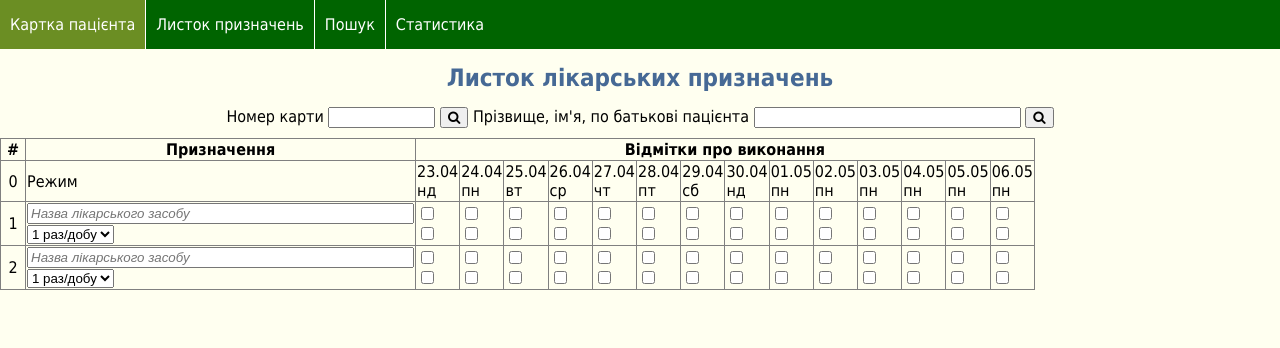
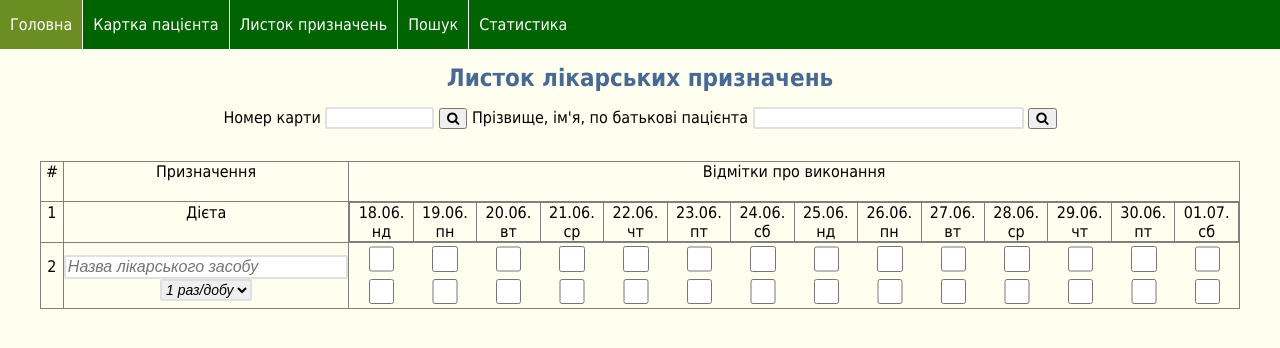
Before and after one commit to ahorilyk/patientcard, a plain HTML site: page app/recipe.html in a window 1280 px wide. Drawn offline with nearby package versions, Linux system fonts and the light colour scheme; files that its build step writes are made by us from their sources.

Commit message:
checkbox updated

```diff
--- /dev/null
+++ b/app/js/main.js
@@ -0,0 +1,68 @@
+function dates()
+{
+
+	var days = ["нд","пн","вт","ср","чт","пт","сб"];
+
+	for (var i=0; i<14; i++){
+
+		// Запис дат на два тижні
+
+		var d = new Date();
+
+		var newDiv = document.createElement("DIV");
+
+		var newDate = ("0" + d.getDate(d.setDate(d.getDate()+i))).slice(-2);
+
+		var newMounth = ("0" +(d.getMonth()+1)).slice(-2);
+
+		var text = document.createTextNode(newDate + "." +
+			newMounth  + ". " + days[d.getDay()]);
+
+		newDiv.appendChild(text);
+
+		document.getElementById("dates").appendChild(newDiv);
+
+		// Друк чекбоксів для доктор і сестри
+
+		var newDiv2 = document.createElement("DIV");
+		var newCheckbox = document.createElement("INPUT");
+		newCheckbox.type = "checkbox";
+		newCheckbox.name = newDate + "." + newMounth + "doc";
+
+		var newCheckbox2 = document.createElement("INPUT");
+		newCheckbox2.type = "checkbox";
+		newCheckbox2.name = newDate + "." + newMounth + "sist"
+		newDiv2.appendChild(newCheckbox);
+		newDiv2.appendChild(newCheckbox2);
+		document.getElementById("checks").appendChild(newDiv2);
+
+		//newCheckbox.id = "id";
+	}
+
+}
+/*
+function checks()
+{
+
+	for (var i=0; i<14; i++){
+
+
+
+
+		var newDate = ("0" + d.getDate(d.setDate(d.getDate()+i))).slice(-2);
+
+		var newMounth = ("0" +(d.getMonth()+1)).slice(-2);
+
+		var text = document.createTextNode(newDate + "." +
+			newMounth  + ". " + days[d.getDay()]);
+
+		newDiv.appendChild(text);
+
+		document.getElementById("dates").appendChild(newDiv);
+
+	}
+
+}
+
+//setDate(d.getDate() + i)
+*/
--- a/app/recipe.html
+++ b/app/recipe.html
@@ -5,13 +5,15 @@
 	<meta name="author" content="Artem Horilyk" >
 	<meta name="viewport" content="width=device-width, initial-scale=1.0">
 	<title>Система</title>
-	<link rel="stylesheet" type="text/css" href="style.css">
+	<link rel="stylesheet" type="text/css" href="style/style.css">
 	<link rel="stylesheet" href="https://cdnjs.cloudflare.com/ajax/libs/font-awesome/4.7.0/css/font-awesome.min.css">
+	<script src="js/main.js"></script>
 </head>
 <body>
 
 <div >
   <ul class="nav">
+  <li class="nav"><a href="index.html">Головна</a></li>
     <li class="nav"><a href="medcard.html">Картка пацієнта</a></li>
     <li class="nav"><a href="recipe.html">Листок призначень</a></li>
     <li class="nav"><a href="#">Пошук</a></li>
@@ -30,34 +32,33 @@
 		Прізвище, ім'я, по батькові пацієнта <input type="text" name="patient" size="30"> <button><i class="fa fa-search"></i></button></p>
 </div>
 
-<table>
-<tr>
-	<th width="25px">#</th>
-	<th width="200px">Призначення</th>
-	<th colspan="14">Відмітки про виконання</th>
-</tr>
-<tr>
-	<td>0</td>
-	<td>Режим</td>
-	<td>23.04<br>нд</td>
-	<td>24.04<br>пн</td>
-	<td>25.04<br>вт</td>
-	<td>26.04<br>ср</td>
-	<td>27.04<br>чт</td>
-	<td>28.04<br>пт</td>
-	<td>29.04<br>сб</td>
-	<td>30.04<br>нд</td>
-	<td>01.05<br>пн</td>
-	<td>02.05<br>пн</td>
-	<td>03.05<br>пн</td>
-	<td>04.05<br>пн</td>
-	<td>05.05<br>пн</td>
-	<td>06.05<br>пн</td>
-</tr>
-<tr>
-	<td>1</td>
-	<td><input list="drugname" size="45" placeholder="Назва лікарського засобу">
-			<datalist id="drugname">
+
+
+
+<div class="wrapper">
+	<div class="table">
+		<div class="row">
+			<div class="cell number">#</div>
+			<div class="cell drugCell">Призначення</div>
+			<div class="cell signa">Відмітки про виконання</div>
+
+		</div>
+
+		<div class="row">
+			<div class="cell number">1</div>
+			<div class="cell drugCell">Дієта</div>
+			<div class="cell signa" id="dates">
+				<!-- Cells with js-->
+
+			</div>
+		</div>
+
+		<div class="row">
+			<div class="cell number">2</div>
+			<div class="cell drugCell">
+
+				<input list="drugname" class="listDrugname" placeholder="Назва лікарського засобу">
+				<datalist id="drugname1">
 				<option value="Магнію сульфат, р-н д/ін  25% амп 5 мл"></option>
 				<option value="L-лізину есцинат, р-н д/ін 0,1% амп. 5 мл"></option>
 				<option value="Клексан, р-н д/ін 2000анти-Ха МО 0,2мл шпр-доза"></option>
@@ -70,64 +71,27 @@
 					<option value="3">3 раз/добу</option>
 					<option value="4">4 раз/добу</option>
 				</select>
+			</div>
 
-	</td>
-	<td><input type="checkbox" name="23.04.d1"><br><input type="checkbox" name="23.04.s1"></td>
-	<td><input type="checkbox" name="24.04.d1"><br><input type="checkbox" name="24.04.s1"></td>
-	<td><input type="checkbox" name="25.04.d1"><br><input type="checkbox" name="25.04.s1"></td>
-	<td><input type="checkbox" name="26.04.d1"><br><input type="checkbox" name="26.04.s1"></td>
-	<td><input type="checkbox" name="27.04.d1"><br><input type="checkbox" name="27.04.s1"></td>
-	<td><input type="checkbox" name="28.04.d1"><br><input type="checkbox" name="28.04.s1"></td>
-	<td><input type="checkbox" name="29.04.d1"><br><input type="checkbox" name="29.04.s1"></td>
-	<td><input type="checkbox" name="30.04.d1"><br><input type="checkbox" name="30.04.s1"></td>
-	<td><input type="checkbox" name="01.05.d1"><br><input type="checkbox" name="01.05.s1"></td>
-	<td><input type="checkbox" name="02.05.d1"><br><input type="checkbox" name="02.05.s1"></td>
-	<td><input type="checkbox" name="03.05.d1"><br><input type="checkbox" name="03.05.s1"></td>
-	<td><input type="checkbox" name="04.05.d1"><br><input type="checkbox" name="04.05.s1"></td>
-	<td><input type="checkbox" name="05.05.d1"><br><input type="checkbox" name="05.05.s1"></td>
-	<td><input type="checkbox" name="06.05.d1"><br><input type="checkbox" name="06.05.s1"></td>
-</tr>
-
-<tr>
-	<td>2</td>
-	<td><input list="drugname" size="45" placeholder="Назва лікарського засобу">
-			<datalist id="drugname">
-				<option value="Магнію сульфат, р-н д/ін  25% амп 5 мл"></option>
-				<option value="L-лізину есцинат, р-н д/ін 0,1% амп. 5 мл"></option>
-				<option value="Клексан, р-н д/ін 2000анти-Ха МО 0,2мл шпр-доза"></option>
-				<option value="Клексан, р-н д/ін 4000анти-Ха МО 0,4мл шпр-доза"></option>
-			</datalist>
-
-		<select name="freq">
-			<option value="1">1 раз/добу</option>
-			<option value="2">2 раз/добу</option>
-			<option value="3">3 раз/добу</option>
-			<option value="4">4 раз/добу</option>
-		</select>
-
-	</td>
-	<td><input type="checkbox" name="23.04.d1"><br><input type="checkbox" name="23.04.s1"></td>
-	<td><input type="checkbox" name="24.04.d1"><br><input type="checkbox" name="24.04.s1"></td>
-	<td><input type="checkbox" name="25.04.d1"><br><input type="checkbox" name="25.04.s1"></td>
-	<td><input type="checkbox" name="26.04.d1"><br><input type="checkbox" name="26.04.s1"></td>
-	<td><input type="checkbox" name="27.04.d1"><br><input type="checkbox" name="27.04.s1"></td>
-	<td><input type="checkbox" name="28.04.d1"><br><input type="checkbox" name="28.04.s1"></td>
-	<td><input type="checkbox" name="29.04.d1"><br><input type="checkbox" name="29.04.s1"></td>
-	<td><input type="checkbox" name="30.04.d1"><br><input type="checkbox" name="30.04.s1"></td>
-	<td><input type="checkbox" name="01.05.d1"><br><input type="checkbox" name="01.05.s1"></td>
-	<td><input type="checkbox" name="02.05.d1"><br><input type="checkbox" name="02.05.s1"></td>
-	<td><input type="checkbox" name="03.05.d1"><br><input type="checkbox" name="03.05.s1"></td>
-	<td><input type="checkbox" name="04.05.d1"><br><input type="checkbox" name="04.05.s1"></td>
-	<td><input type="checkbox" name="05.05.d1"><br><input type="checkbox" name="05.05.s1"></td>
-	<td><input type="checkbox" name="06.05.d1"><br><input type="checkbox" name="06.05.s1"></td>
-</tr>
-
-</table>
+			<div class="cell">
+				<div id="checks">
+					<!-- Cells with js-->
+				</div>
 
 
+			</div>
+		</div>
+
+
+	</div>
+
+</div>
 
 
 </form>
+<script>
+dates();
 
+</script>
 </body>
 </html>
--- a/app/style/_medcard.scss
+++ b/app/style/_medcard.scss
@@ -23,14 +23,92 @@ h1{
 	height: 100%;
 	margin: auto;
 	text-align: center;
+	margin-bottom: 2rem;
 }
 
 fieldset{
 	padding: 5px 5px 5px 25px;
+	box-shadow: 2px 2px 2px #888888;
+	margin-bottom: 2rem;
+	border-radius: 8px;
 }
 
-input{
+fieldset:hover{
+	box-shadow: 5px 5px 5px #888888;
+}
+
+input, select{
 	font-style: italic;
+	border: 2px solid #e0e0e0;
+	border-radius: 2px;
+	font-size: 14px;
+    line-height: 14px;
+}
+
+input:focus, input:active, input:hover, select:focus, select:hover{
+	border-color: #37a000;
+	box-shadow: none;
+	outline: none;
+}
+
+.listDrugname{
+	width: 100%;
+	height: 1.5rem;
+	font-size: 1rem;
+}
+
+[type="checkbox"]{
+	display: inline-block;
+	width: 1.6rem;
+	height: 1.6rem;
+}
+
+div.table{
+	display: table;
+	width: 100%;
+	min-width: 900px;
+	border-collapse: collapse;
+	table-layout: fixed;
+	//border: 1px solid grey;
+}
+
+.row{
+	display: table-row;
+	width: 100%;
+	//border: 1px solid grey;
+}
+
+.cell{
+	display: table-cell;
+	height: 2.5rem;
+	text-align: center;
+	border: 1px solid grey;
+}
+
+.number{
+	width: 2%;
+	text-align: center;
+}
+
+.drugCell{
+	width: 25%;
+	text-align: center;
+}
+
+.signa{
+	width: 78%;
+}
+
+#checks{
+	display: flex;
+	justify-content: space-around;
+}
+
+div.signa div{
+	display: table-cell;
+	width: calc(100%/14);
+	border: 1px solid grey;
+	//width: auto;
 }
 
 ul.nav {
```
Also changed, not shown: app/medcard.html (+2 -1 lines), app/style/style.css. Lines whose indentation alone changed are shown as unchanged.
